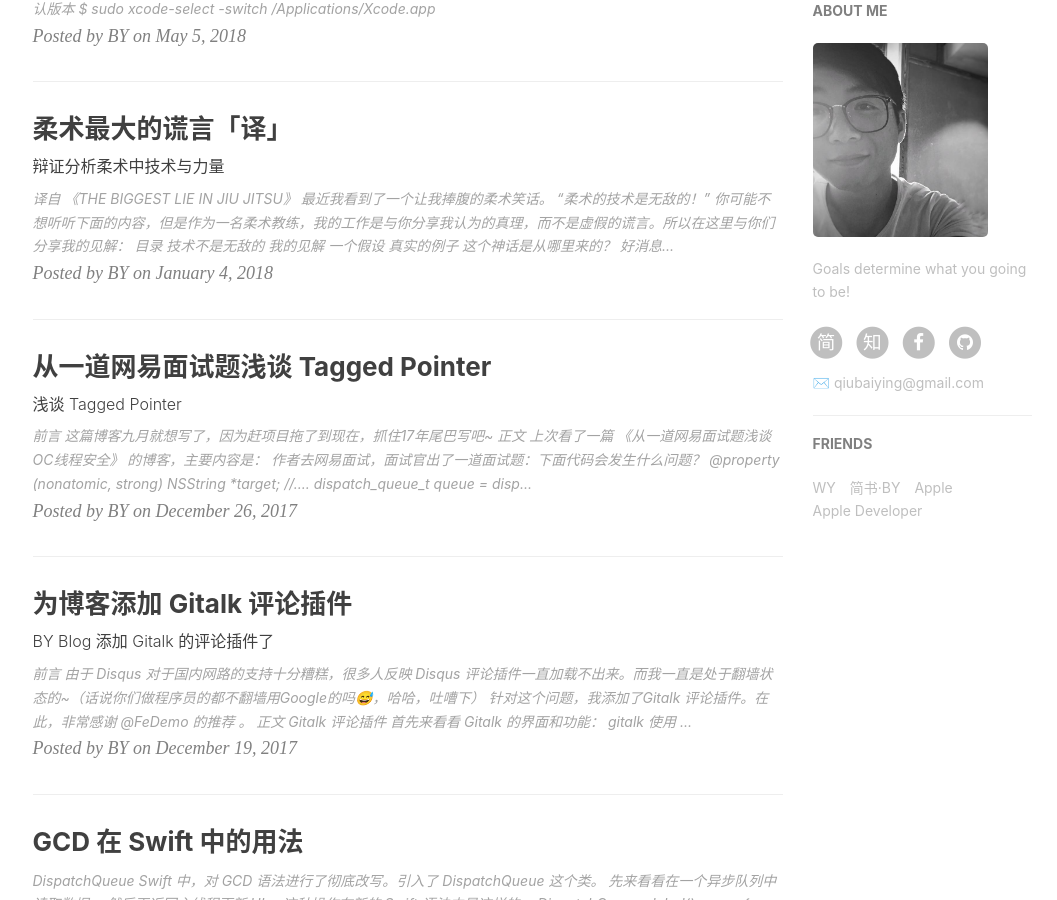
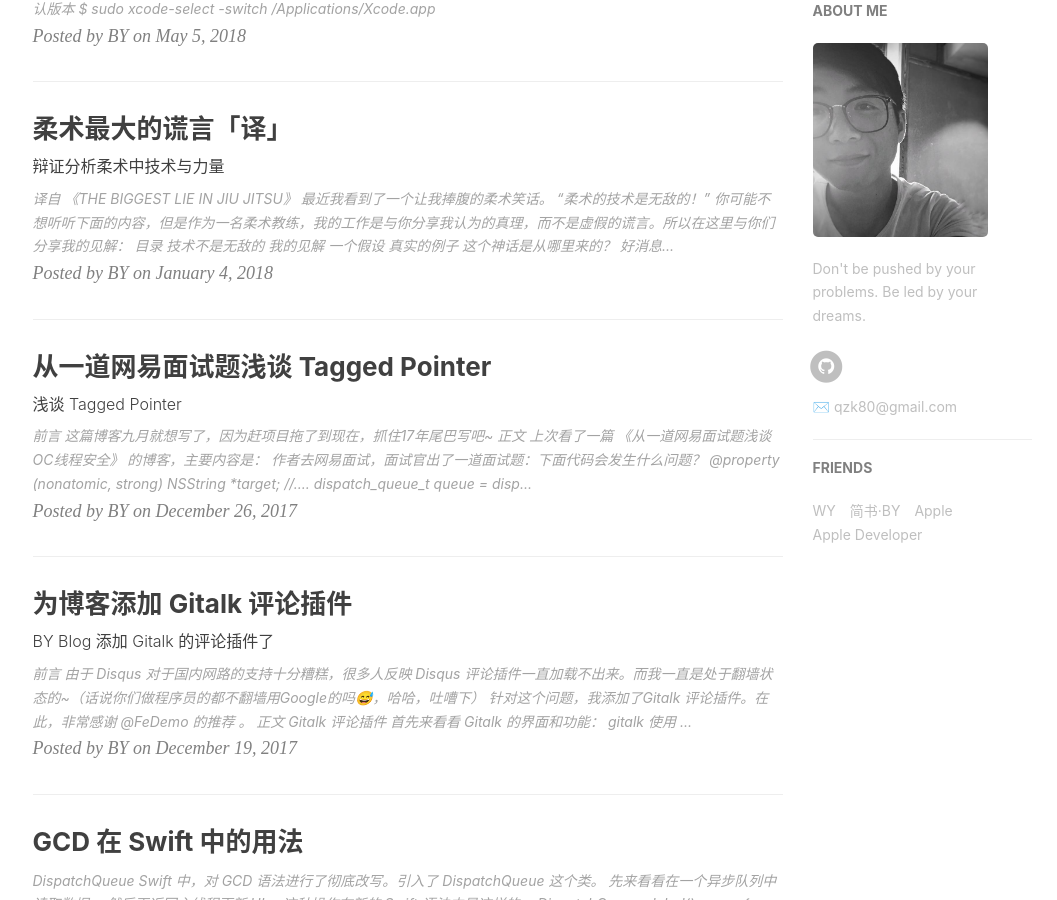
Before and after one commit to zakun/blog, a Jekyll site: the page built from index.html, in a window 1280 px wide and 900 px high, scrolled down 807 px. Shown: the whole window, without its empty margins (135-1192 px from the left). Built offline with Jekyll 4.4.1, drawn with Linux system fonts in a browser that asks for light colours; nearby versions of some CDN libraries; the list of posts is cut into pages by our own code; comment, search, counter and statistics services are not loaded; part of the change alters nothing that is shown.

Commit message:
change name

```diff
--- a/_config.yml
+++ b/_config.yml
@@ -1,17 +1,17 @@
 # Site settings
 title: BY Blog
-SEOTitle: 柏荧的博客 | BY Blog
+SEOTitle: 旗帜的博客 | BY Blog
 header-img: img/post-bg-desk.jpg
-email: qiubaiying@gmail.com
+email: qzk80@gmail.com
 description: "Every failure is leading towards success."
-keyword: "BY, BY Blog, 柏荧的博客, qiubaiying, 邱柏荧, iOS, Apple, iPhone"
-url: "http://qiubaiying.github.io"          # your host, for absolute URL
+keyword: "BY, BY Blog, 旗帜的博客, qizhikun, zakun, php, mysql, nginx"
+url: "http://zakun.github.io"          # your host, for absolute URL
 baseurl: ""      # for example, '/blog' if your blog hosted on 'host/blog'
-github_repo: "https://github.com/qiubaiying/qiubaiying.github.io.git" # you code repository
+github_repo: "https://github.com/zakun/zakun.github.io.git" # you code repository
 
 # Sidebar settings
 sidebar: true                           # whether or not using Sidebar.
-sidebar-about-description: "Goals determine what you going to be!"
+sidebar-about-description: "Don't be pushed by your problems. Be led by your dreams."
 sidebar-avatar: /img/about-BY-gentle.jpg      # use absolute URL, seeing it's used in both `/` and `/about/`
 
 
@@ -19,10 +19,10 @@ sidebar-avatar: /img/about-BY-gentle.jpg      # use absolute URL, seeing it's us
 # SNS settings
 RSS: false
 # weibo_username:     qiubaiying
-zhihu_username:     qiubaiying
-github_username:    qiubaiying
-facebook_username:  baiying.qiu.7
-jianshu_username:   e71990ada2fd
+#zhihu_username:     qiubaiying
+github_username:    zakun
+#facebook_username:  baiying.qiu.7
+#jianshu_username:   e71990ada2fd
 #twitter_username:   qiubaiying
 
 
```
